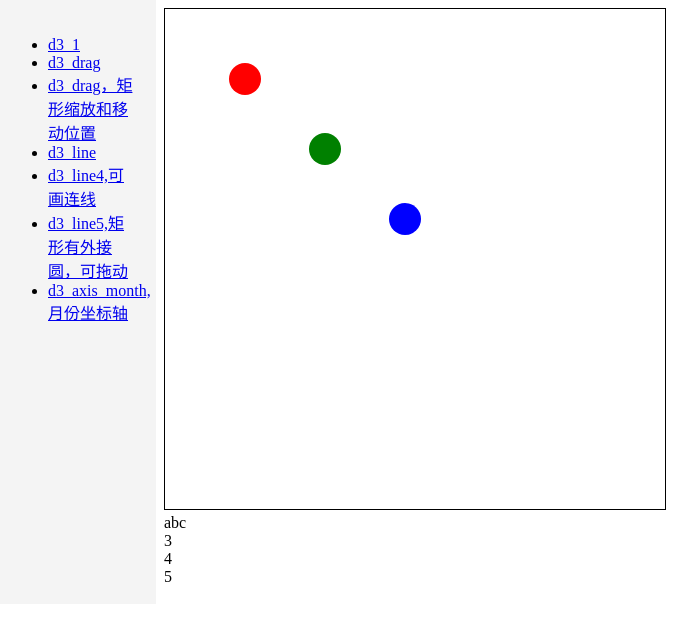
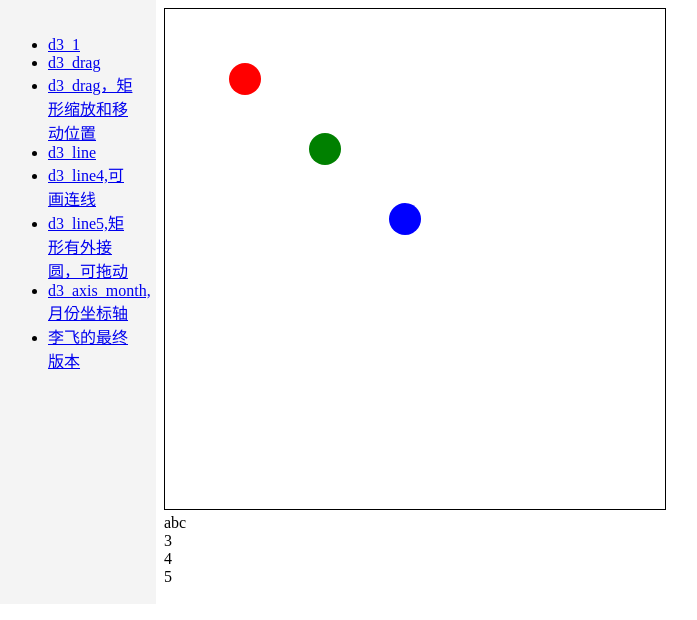
Before and after one commit to xingwm123/testsvg, a website built with webpack: page main.html in a window 1280 px wide. Shown: the whole page, without its empty margins (12-709 px from the left). Built offline with nearby package versions, Linux system fonts and the light colour scheme.

Commit message:
李飞提交的文件

```diff
--- a/main.html
+++ b/main.html
@@ -35,6 +35,7 @@
     <li><a href="javascript:void(0)" data-link="d3_line4.html">d3_line4,可画连线</a></li>
     <li><a href="javascript:void(0)" data-link="d3_line5.html">d3_line5,矩形有外接圆，可拖动</a></li>
     <li><a href="javascript:void(0)" data-link="d3_axis_month.html">d3_axis_month,月份坐标轴</a></li>
+    <li><a href="javascript:void(0)" data-link="compose3.html">李飞的最终版本</a></li>
   </ul>
 </div>
 
```
Also changed, not shown: compose3.html (renamed from d3_line_axis_2 copy 2.html).
